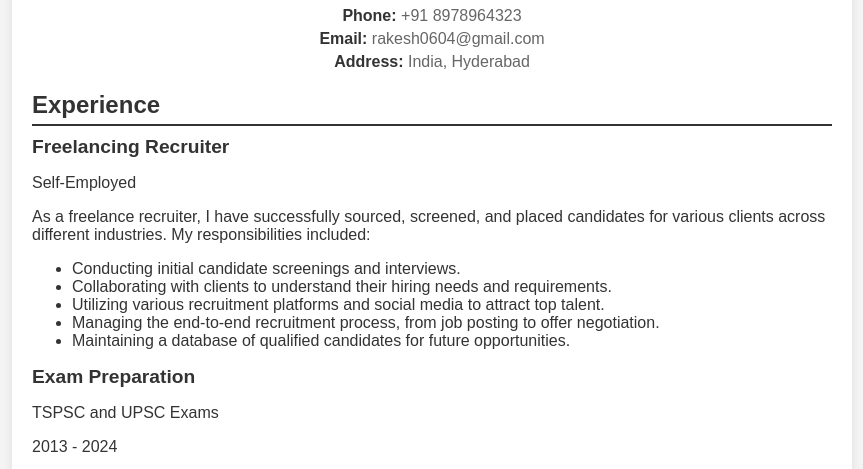
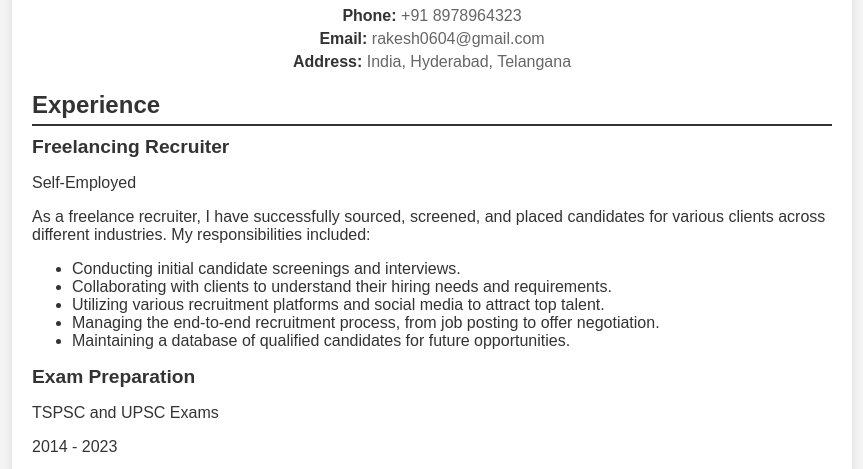
Before and after one commit to brakesh04/rakesh.github.io, a plain HTML site: page index.html in a window 1280 px wide. Shown: the part 224-693 px from the top of the page, without its empty margins (208-1071 px from the left). Drawn offline with Linux system fonts and the light colour scheme.

Commit message:
UX Changes

```diff
--- a/index.html
+++ b/index.html
@@ -14,7 +14,7 @@
             <div class="contact-info">
                 <p><span class="label">Phone:</span> +91 8978964323</p>
                 <p><span class="label">Email:</span> rakesh0604@gmail.com</p>
-                <p><span class="label">Address:</span> India, Hyderabad</p>
+                <p><span class="label">Address:</span> India, Hyderabad, Telangana</p>
             </div>
         </header>
         <section>
@@ -34,7 +34,7 @@
             <div class="experience">
                 <h3>Exam Preparation</h3>
                 <p>TSPSC and UPSC Exams</p>
-                <p>2013 - 2024</p>
+                <p>2014 - 2023</p>
                 <p>During this period, I was preparing for TSPSC and UPSC exams, which accounts for the gap in my professional career.</p>
             </div>
         </section>
```
